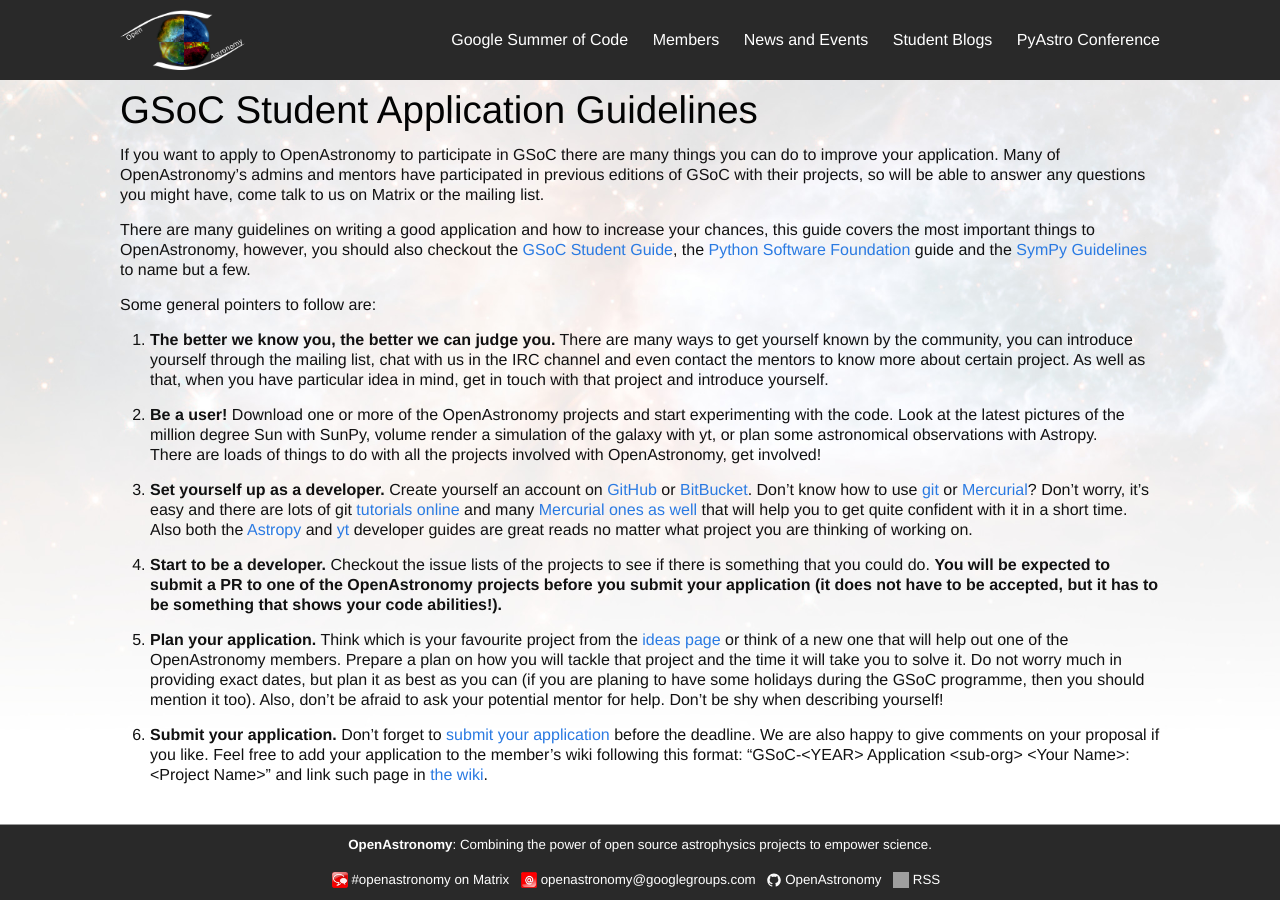
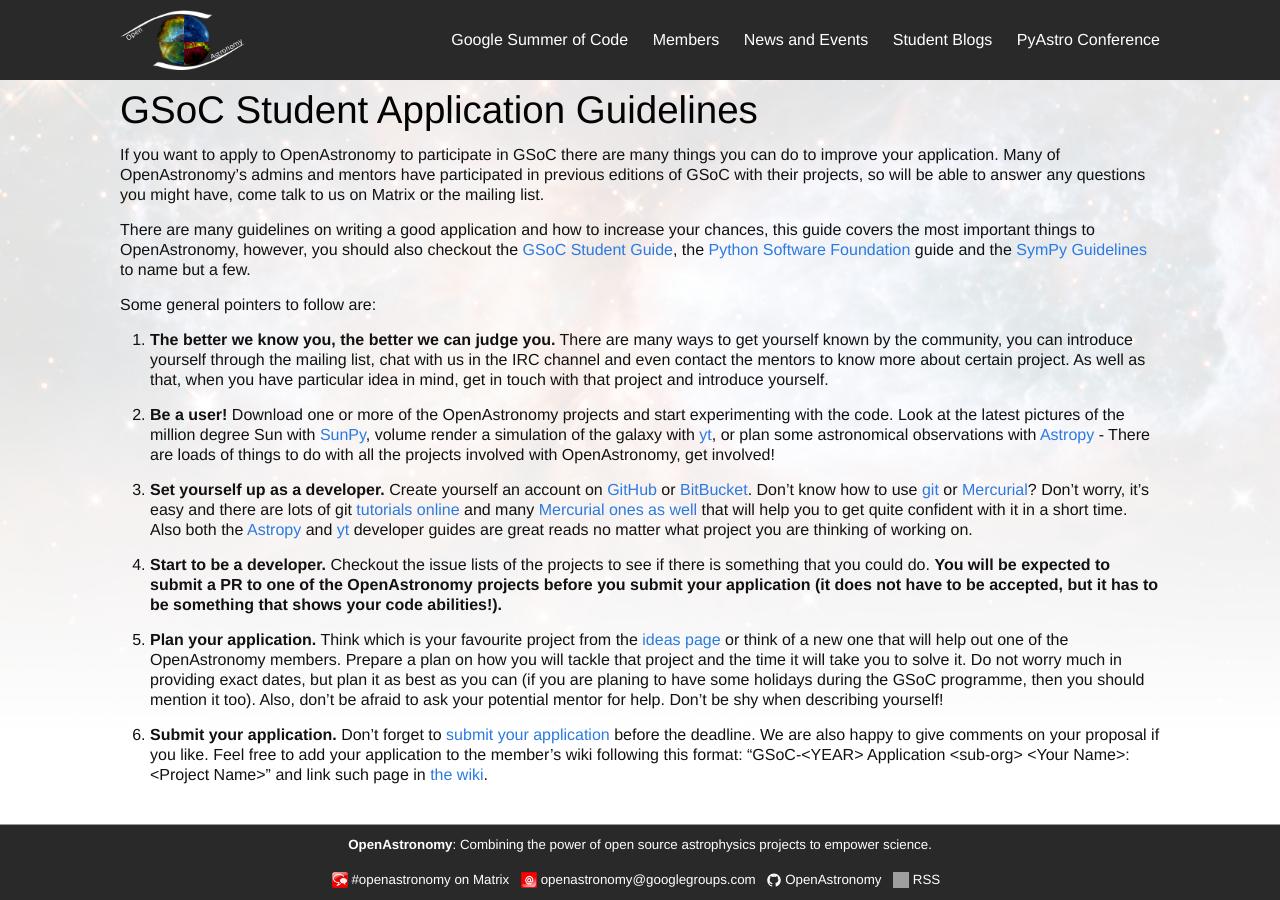
Before and after one commit to OpenAstronomy/openastronomy.github.io, a Jekyll site: the page built from gsoc/student_guidelines.md, in a window 1280 px wide. Built offline with Jekyll 4.4.1, drawn with Linux system fonts in a browser that asks for light colours; nearby versions of some CDN libraries; part of the change alters nothing that is shown; grey boxes are pictures that could not be loaded.

```diff
--- a/gsoc/student_guidelines.md
+++ b/gsoc/student_guidelines.md
@@ -29,10 +29,7 @@ more about certain project. As well as that, when you have particular idea in
 mind, get in touch with that project and introduce yourself.
 
 2. **Be a user!**
-Download one or more of the OpenAstronomy projects and start experimenting with
-the code. Look at the latest pictures of the million degree Sun with SunPy,
-volume render a simulation of the galaxy with yt, or plan some astronomical observations with Astropy.
-There are loads of things to do with all the projects involved with OpenAstronomy, get involved!
+Download one or more of the OpenAstronomy projects and start experimenting with the code. Look at the latest pictures of the million degree Sun with [SunPy](http://sunpy.org/), volume render a simulation of the galaxy with [yt](http://yt-project.org/), or plan some astronomical observations with [Astropy](http://www.astropy.org) - There are loads of things to do with all the projects involved with OpenAstronomy, get involved!
 
 3. **Set yourself up as a developer.**
 Create yourself an account on [GitHub](http://github.com) or [BitBucket](http://bitbucket.org).
```
